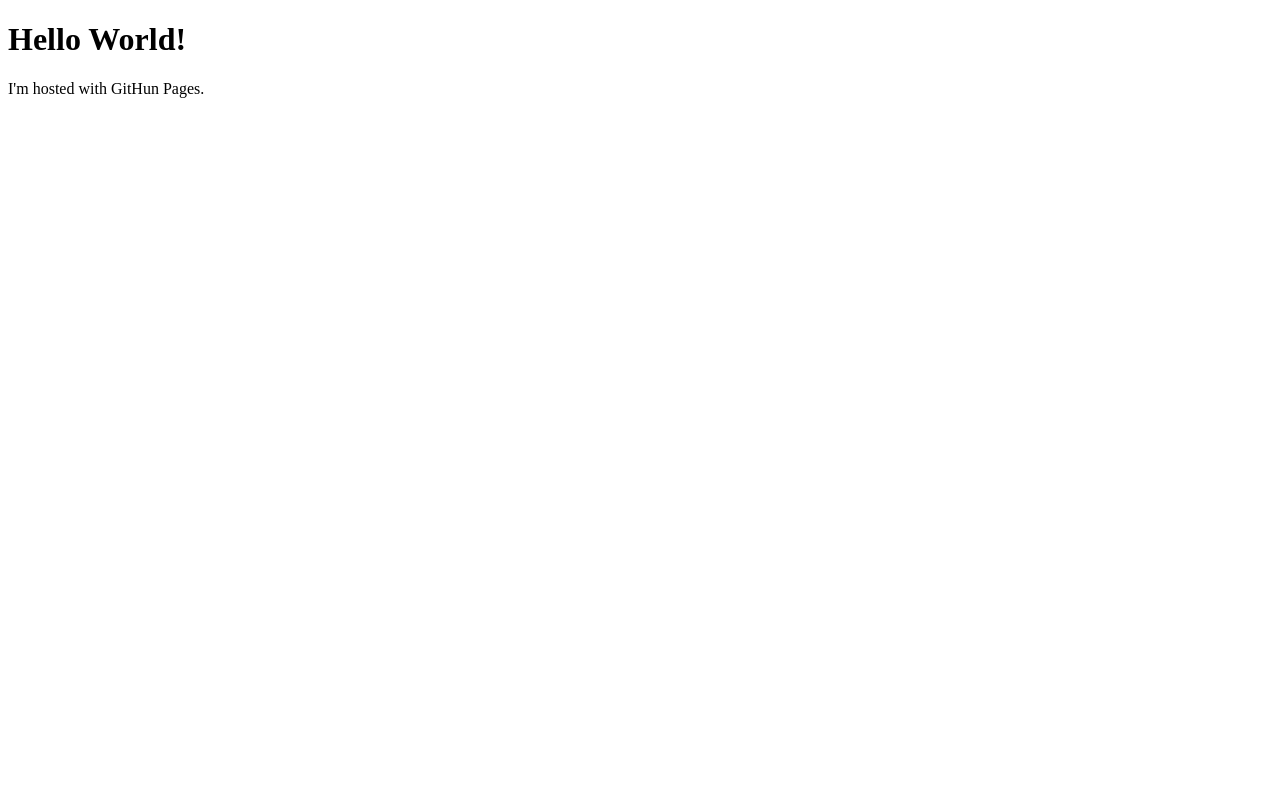
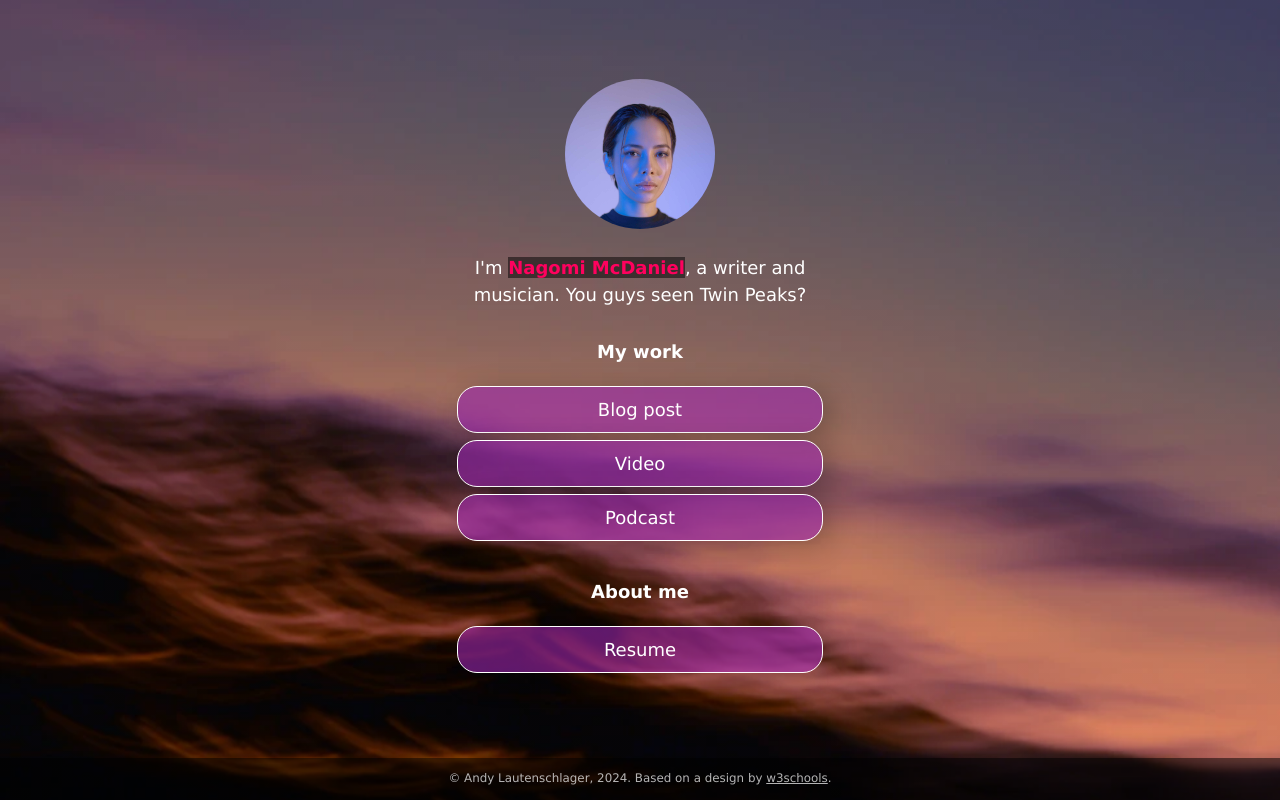
Before and after one commit to SuzanneKiser/SuzanneKiser.github.io, a plain HTML site: page index.html in a window 1280 px wide. Drawn offline with Linux system fonts and the light colour scheme.

Commit message:
Added website template

```diff
--- /dev/null
+++ b/css/style.css
@@ -0,0 +1,231 @@
+:root {
+    --primaryText: #fff;
+    --secondaryText: #ff015e;
+    --primary: rgba(156, 39, 176, .60);
+    --secondary: rgba(255, 1, 94, .60);
+    --buttonHover: rgba(156, 39, 176, .40);
+    --smallButtonHover: rgba(0, 0, 0, .25);
+}
+
+html {
+    box-sizing: border-box;
+    /* keeps button boxes within phone screen width */
+    -ms-text-size-adjust: 100%;
+    -webkit-text-size-adjust: 100%;
+    height: 100%;
+}
+
+*,
+*:before,
+*:after {
+    box-sizing: inherit;
+}
+
+body {
+    margin: 0;
+    min-height: 100%;
+    /* The image used for the site background. Try changing skyscape.jpg to stars.jpg. Put a replacement photo in the images folder and, in line 21 below, replace skyscape.jpg with yourbackgroundfilename.jpg */
+    /* The linear gradient darkens the image, like putting a sunglasses lens on top of it. If you want to darken the image even more, change 0.1 (both times) to 0.3 or higher */
+    background: linear-gradient(rgba(0, 0, 0, 0.1), rgba(0, 0, 0, 0.1)), url(../images/skyscape.jpg);
+    /* Prevents the browser from repeating or "tiling" the background image */
+    background-repeat: no-repeat;
+    background-position: center;
+    /* Freezes the image so that even the content scrolls down, the background stays put */
+    background-attachment: fixed;
+    /* Resizes the background image to cover the entire container */
+    background-size: cover;
+    font-family: Futura, Verdana, sans-serif;
+    line-height: 1.5;
+    font-size: 18px;
+    display: flex;
+    flex-direction: column;
+    justify-content: space-around;
+    align-items: center;
+}
+
+h1 {
+    font-size: 1em;
+}
+
+h2 {
+    font-size: 1em;
+    margin-bottom: 0;
+}
+
+img {
+    margin: .5em 1em;
+    /* border: 1px solid #ccc; */
+    border-radius: 50%;
+    height: 150px;
+    max-width: 100%;
+    object-fit: cover;
+    /* Resizes the image to cover the entire container */
+}
+
+.container {
+    text-align: center;
+    width: 100%;
+    padding: 0;
+    margin-right: auto;
+    margin-left: auto;
+    flex: 1;
+    display: flex;
+    flex-direction: column;
+    justify-content: center;
+}
+
+.image-container {
+    text-align: center;
+    width: 100%;
+}
+
+.main-text-color {
+    color: var(--primaryText);
+}
+
+.name {
+    color: var(--secondaryText);
+}
+
+.name strong {
+    background-color: rgba(0, 0, 0, 0.50);
+}
+
+.section-header {
+    padding-top: .5em;
+}
+
+.button,
+.intro,
+.links-container,
+.slidedown,
+.external-link {
+    width: 100%;
+    min-width: 50%;
+    padding: .5em 1em;
+    text-decoration: none;
+    color: inherit;
+    text-align: center;
+}
+
+.button, .external-link {
+    border: 1px solid var(--primaryText);
+    border-radius: 20px;
+    box-shadow: 7px 6px 28px 1px rgba(0, 0, 0, 0.24);
+    overflow: hidden;
+    white-space: nowrap;
+    display: inline-block;
+    background-color: var(--primary);
+    cursor: pointer;
+    transition: 0.2s all;
+}
+
+.button:not(.highlight) {
+    background-color: var(--primary);
+}
+
+@media (hover: hover) {
+    .button:hover { background-color: var(--buttonHover); }
+}
+
+.button.highlight {
+    background-color: var(--secondary);
+}
+
+.button:active, .external-link:active {
+    transform: scale(0.98);
+    /* Scaling button to 0.98 to its original size */
+    box-shadow: 3px 2px 22px 1px rgba(0, 0, 0, 0.24);
+    /* Lowering the shadow */
+}
+
+.intro {
+    margin: 0 auto;
+}
+
+.section {
+    margin-top: 1em;
+}
+
+.slidedown {
+    margin: 0 auto;
+    padding: 0;
+    -webkit-transition: height .4s ease;
+    -o-transition: height .4s ease;
+    transition: height .4s ease;
+    overflow: hidden;
+    height: 0;
+}
+
+.external-link {
+    border: 1px solid var(--primaryText);
+    border-radius: 20px;
+    background-color: transparent;
+    display: flex;
+    align-items: center;
+    justify-content: center;
+    padding: 0;
+    margin: .5em auto 1.5em auto;
+    text-decoration: none;
+    color: inherit;
+    height: 2em;
+    width: 6em;
+}
+
+.external-link:hover {
+    background-color: var(--smallButtonHover)
+}
+
+.description {
+    display: flex;
+    text-align: left;
+    flex-direction: column;
+    padding: 0 .6em;
+}
+
+.description > p {
+    margin: .5em 0;
+}
+
+.footer {
+  font-size: .66em;
+  background-color: rgba(0, 0, 0, .5);
+  color: rgba(225, 225, 225, .8);
+  text-decoration: none;
+  width: 100%;
+  min-height: 3em;
+  display: flex;
+  align-items: center;
+  justify-content: center;
+  position: relative;
+}
+
+.footer a {
+    color: inherit;
+}
+
+/* Media queries allow you to change style properties according to the screen width. In this case, if the screen is AT LEAST 540 pixels wide (bigger than a standard phone), the .container resizes to 540 pixels and the buttons and intro resize to 85% of the container width */
+@media (min-width: 540px) {
+    .container {
+        max-width: 540px;
+    }
+
+    .button,
+    .intro,
+    .slidedown {
+        width: 85%;
+    }
+}
+
+/* If the screen is AT LEAST 768 pixels wide (standard tablet or larger), the .container resizes to 750 pixels and the buttons and intro resize to 40% of the container width */
+@media (min-width: 768px) {
+    .container {
+        max-width: 768px;
+    }
+
+    .button,
+    .intro,
+    .slidedown {
+        width: 40%;
+    }
+}
--- a/index.html
+++ b/index.html
@@ -1,7 +1,74 @@
 <!DOCTYPE html>
-<html>
-<body>
-<h1>Hello World!</h1>
-<p>I'm hosted with GitHun Pages.</p>
+<!-- This page is adapted from w3schools "How to make a link tree website https://www.w3schools.com/howto/howto_website_create_linktree.asp" -->
+<html lang="en">
+
+<head>
+  <meta charset="utf-8" />
+  <meta name="viewport" content="width=device-width, initial-scale=1" />
+  <!-- Add your name below -->
+  <title>Nagomi McDaniel</title>
+  <link rel="stylesheet" href="css/style.css">
+</head>
+
+<body class="main-text-color">
+  <!-- Content container. Everything except footer goes here -->
+  <div class="container">
+    <!-- Image and name container. Put your replacement photo—which you should crop to be square—in the images folder, then change the source attribute to images/yourportraitfilename.jpg. This path says, "Look in the images folder for yourportraitfilename.jpg." Be sure to change the alt text, too. -->
+    <div class="image-container">
+      <img src="images/portrait.jpg" alt="Photo by Art Hauntington">
+    </div>
+    <div class="intro">
+      I'm <span class="name"><strong>Nagomi McDaniel</strong></span>, a writer and musician. You guys seen Twin Peaks?
+    </div>
+    <div class="section-header">
+      <h1>My work</h1>
+    </div>
+    <!-- Replace the # inside of the href="#" with your links. -->
+    <div class="links-container">
+      <div class="button toggle">Blog post</div>
+      <div class="slidedown">
+        <div class="description">
+          <h2>Blog post title</h2>
+          <p>Here, add a short but appealing description of your blog post.</p>
+          <a href="#" class="external-link" target="_blank">Read</a>
+        </div>
+      </div>
+
+      <div class="button toggle">Video</div>
+      <div class="slidedown">
+        <div class="description">
+          <h2>Video title</h2>
+          <p>Add a short but appealing description of your video.</p>
+          <a href="#" class="external-link" target="_blank">Watch</a>
+        </div>
+      </div>
+
+      <div class="button toggle">Podcast</div>
+      <div class="slidedown">
+        <div class="description">
+          <h2>Podcast title</h2>
+          <p>Add a short but appealing description of your podcast</p>
+          <a href="#" class="external-link" target="_blank">Listen</a>
+        </div>
+      </div>
+    </div>
+
+    <!-- Replace # with PDF from Google Docs, or replace the entire section with whatever you want. Or delete it! Or add another section below it!-->
+    <div class="section-header">
+      <h1>About me</h1>
+    </div>
+
+    <div class="links-container">
+      <a href="https://drive.google.com" class="button" target="_blank">Resume</a>
+    </div>
+
+  </div>
+  <div class="footer">
+    <p>© Andy Lautenschlager, 2024. Based on a design by <a
+        href="https://www.w3schools.com/howto/howto_website_create_linktree.asp" target="_blank">w3schools</a>.
+    </p>
+  </div>
+  <script type="text/javascript" src="js/slider.js"></script>
 </body>
+
 </html>
--- /dev/null
+++ b/js/slider.js
@@ -0,0 +1,19 @@
+document.addEventListener("DOMContentLoaded", () => {
+  const a = document.querySelectorAll(".toggle");
+  a.forEach((e) => {
+    e.addEventListener("click", function () {
+      let slider = this.nextElementSibling;
+      if (slider.style.height) {
+        slider.style.height = null;
+        e.classList.remove("highlight");
+      } else {
+        document.querySelectorAll(".toggle.highlight").forEach((f) => {
+          f.classList.remove("highlight");
+          f.nextElementSibling.style.height = null;
+        });
+        e.classList.add("highlight");
+        slider.style.height = slider.scrollHeight + "px";
+      }
+    })
+  })
+})
```
Also changed, not shown: images/portrait.jpg (added), images/skyscape.jpg (added), images/stars.jpg (added), 1 other file.
